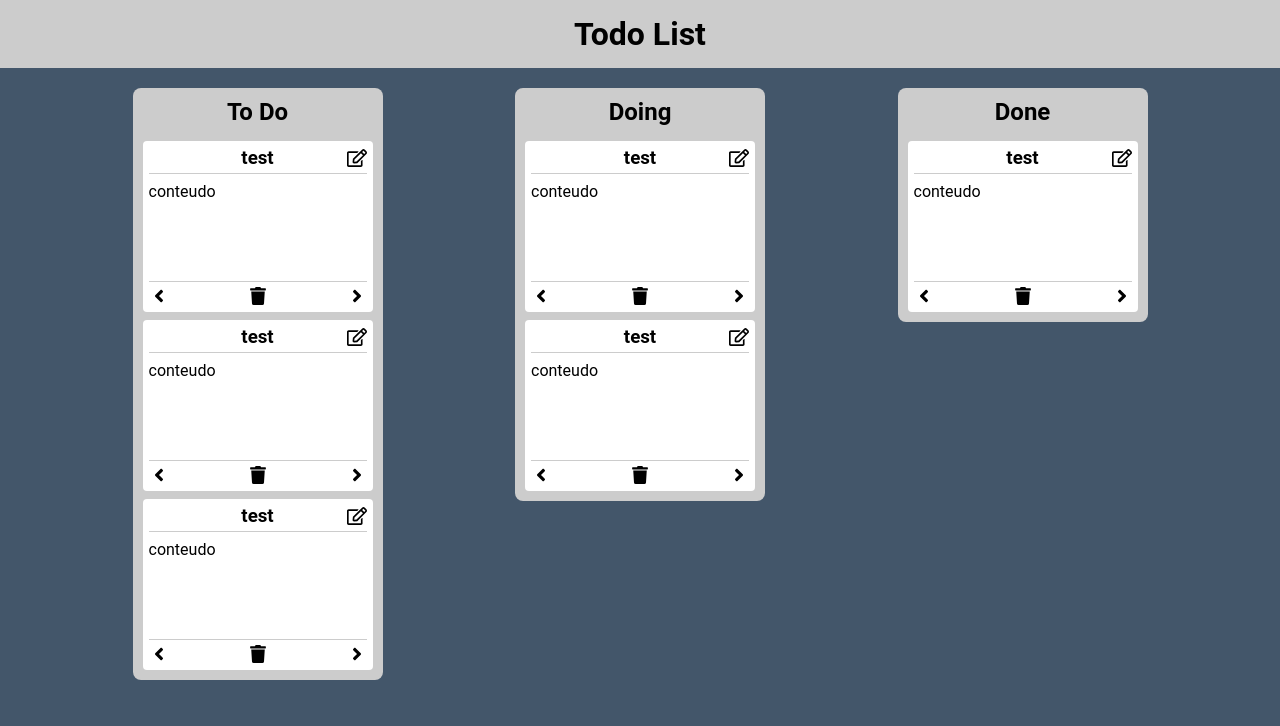
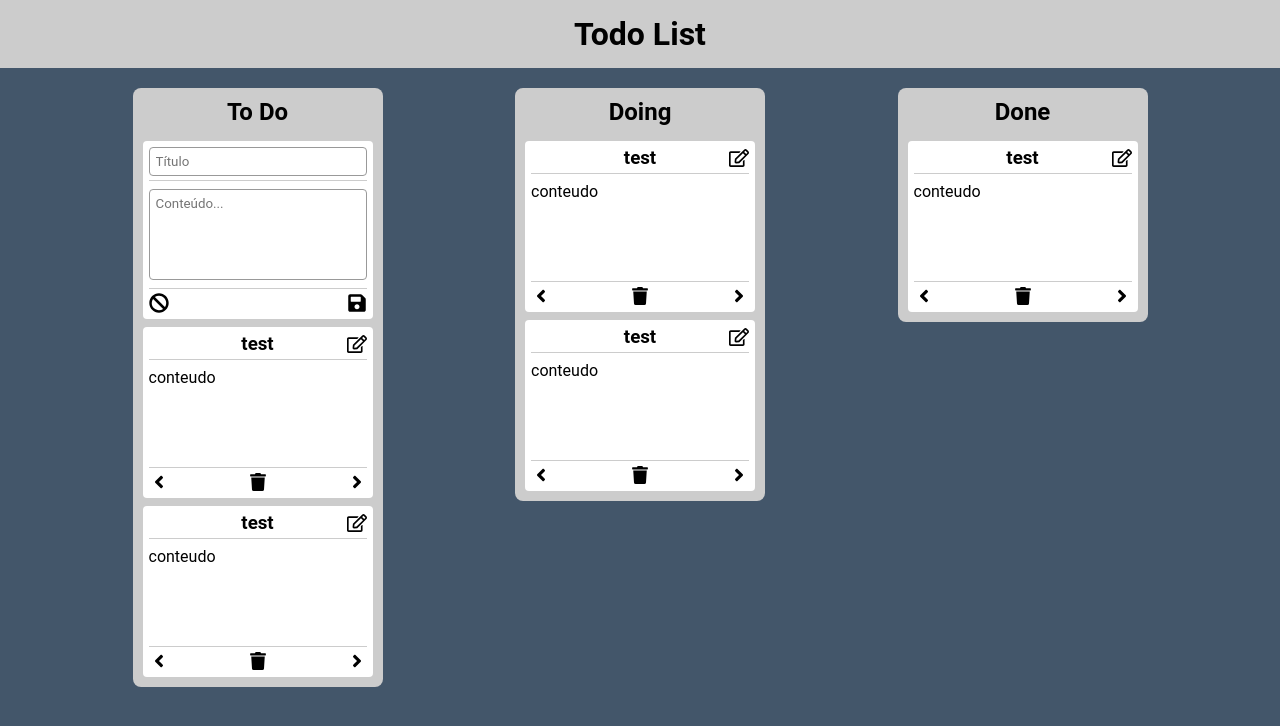
Before and after one commit to JoaoDanielRufino/todo-list, a React (Create React App) app in the folder frontend/: page / in a window 1280 px wide. Both pictures are taken after a click on the icon 356 px from the left and 158 px from the top of the page. Shown: the top 726 px of the page. Built offline with nearby package versions, Linux system fonts and the light colour scheme; the HTML template or start-up script is replaced by a standard one.

Commit message:
edit mode
Signed-off-by: JoaoDanielRufino <joaodaniel0405@gmail.com>

```diff
--- a/frontend/src/components/Card/index.tsx
+++ b/frontend/src/components/Card/index.tsx
@@ -1,14 +1,27 @@
-import { FaRegEdit, FaAngleLeft, FaAngleRight, FaTrash } from 'react-icons/fa';
+import { useState } from 'react';
+import { FaRegEdit, FaAngleLeft, FaAngleRight, FaTrash, FaBan, FaSave } from 'react-icons/fa';
 
 import { Container, CardHeader, CardContent, CardFooter } from './styles';
 
+import Textarea from '../Textarea';
+import Input from '../Input';
+
 import { Card as CardInterface } from '../../interfaces';
 
-const Card: React.FC<CardInterface> = ({ titulo, conteudo }) => (
-  <Container>
+type Mode = 'DISPLAY' | 'EDIT';
+
+const Card: React.FC<CardInterface> = ({ titulo, conteudo }) => {
+  const [cardMode, setCardMode] = useState<Mode>('DISPLAY');
+
+  const handleChangeCardMode = (mode: Mode) => {
+    setCardMode(mode);
+  };
+
+  const renderDisplayMode = () => (
+    <>
       <CardHeader>
         <h3>{titulo}</h3>
-      <FaRegEdit size={20} />
+        <FaRegEdit size={20} onClick={() => handleChangeCardMode('EDIT')} />
       </CardHeader>
 
       <CardContent>{conteudo}</CardContent>
@@ -18,7 +31,27 @@ const Card: React.FC<CardInterface> = ({ titulo, conteudo }) => (
         <FaTrash size={18} />
         <FaAngleRight size={20} />
       </CardFooter>
-  </Container>
+    </>
   );
 
+  const renderEditMode = () => (
+    <>
+      <CardHeader>
+        <Input placeholder="Título" />
+      </CardHeader>
+
+      <CardContent>
+        <Textarea placeholder="Conteúdo..." />
+      </CardContent>
+
+      <CardFooter>
+        <FaBan size={20} onClick={() => handleChangeCardMode('DISPLAY')} />
+        <FaSave size={20} />
+      </CardFooter>
+    </>
+  );
+
+  return <Container>{cardMode === 'DISPLAY' ? renderDisplayMode() : renderEditMode()}</Container>;
+};
+
 export default Card;
--- a/frontend/src/components/Card/styles.ts
+++ b/frontend/src/components/Card/styles.ts
@@ -22,6 +22,7 @@ export const CardHeader = styled.div`
 `;
 
 export const CardContent = styled.div`
+  display: flex;
   min-height: 100px;
   margin-top: 8px;
   border-bottom: 1px solid #ccc;
--- /dev/null
+++ b/frontend/src/components/Input/index.tsx
@@ -0,0 +1,7 @@
+import { InputHTMLAttributes } from 'react';
+
+import { MyInput } from './styles';
+
+const Input: React.FC<InputHTMLAttributes<HTMLInputElement>> = (props) => <MyInput {...props} />;
+
+export default Input;
--- /dev/null
+++ b/frontend/src/components/Input/styles.ts
@@ -0,0 +1,8 @@
+import styled from 'styled-components';
+
+export const MyInput = styled.input`
+  width: 100%;
+  padding: 6px;
+  border: 1px solid #999;
+  border-radius: 4px;
+`;
--- /dev/null
+++ b/frontend/src/components/Textarea/index.tsx
@@ -0,0 +1,7 @@
+import { TextareaHTMLAttributes } from 'react';
+
+import { MyTextarea } from './styles';
+
+const Textarea: React.FC<TextareaHTMLAttributes<HTMLTextAreaElement>> = (props) => <MyTextarea {...props} />;
+
+export default Textarea;
--- /dev/null
+++ b/frontend/src/components/Textarea/styles.ts
@@ -0,0 +1,10 @@
+import styled from 'styled-components';
+
+export const MyTextarea = styled.textarea`
+  flex: 1;
+  padding: 6px;
+  margin-bottom: 8px;
+  resize: none;
+  border: 1px solid #999;
+  border-radius: 4px;
+`;
--- a/frontend/src/pages/Home/Cards/index.tsx
+++ b/frontend/src/pages/Home/Cards/index.tsx
@@ -10,8 +10,8 @@ interface Props {
 
 const Cards: React.FC<Props> = ({ cards }) => (
   <Container>
-    {cards.map((card) => (
-      <li>
+    {cards.map((card, index) => (
+      <li key={index}>
         <Card {...card} />
       </li>
     ))}
```
Lines whose indentation alone changed are shown as unchanged.
